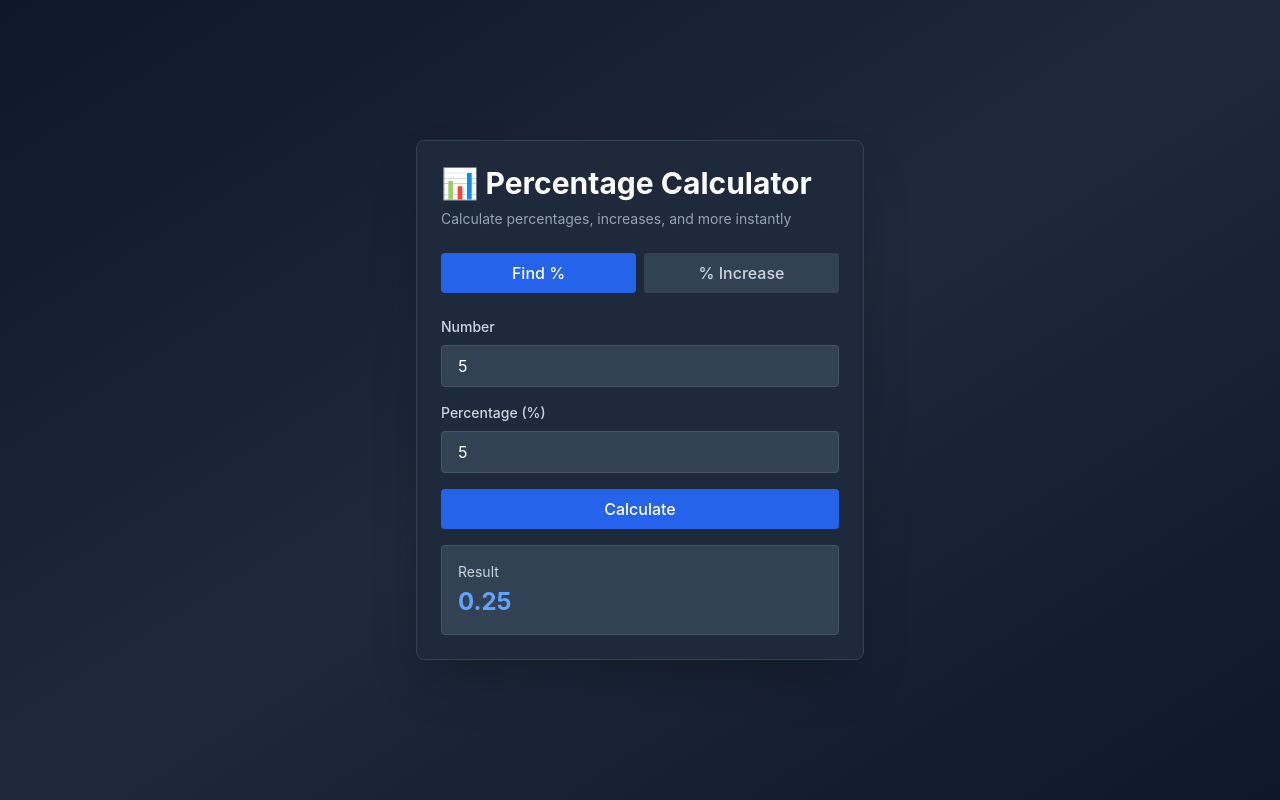
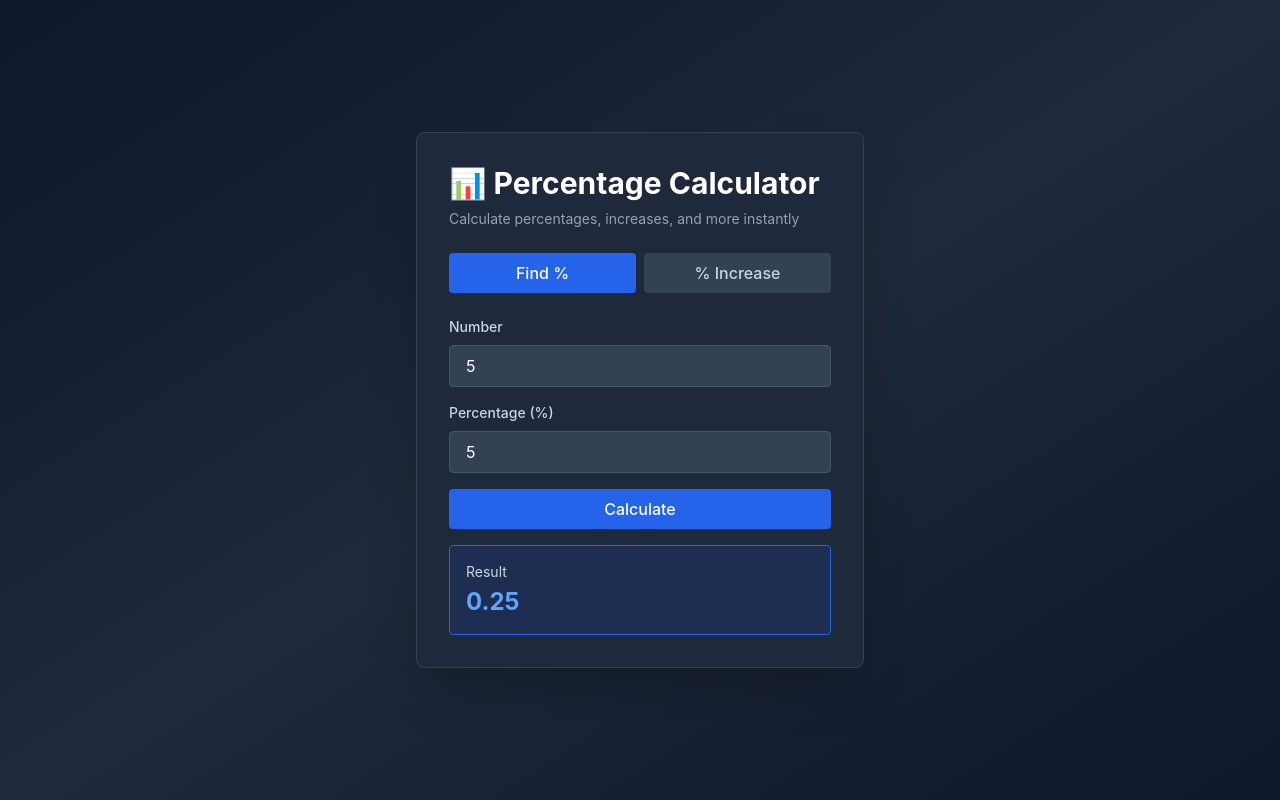
Before and after one commit to rakeshv02/percentage-calculator, a React (Vite) app: page / in a window 1280 px wide. Both pictures are taken after typing "5", "5" into the empty fields and a click on the button "Calculate". Built offline with nearby package versions, Linux system fonts and the light colour scheme.

Commit message:
Update App.jsx

```diff
--- a/src/App.jsx
+++ b/src/App.jsx
@@ -30,14 +30,10 @@ export default function App() {
   return (
     <div className="min-h-screen bg-gradient-to-br from-slate-900 via-slate-800 to-slate-900 flex items-center justify-center p-4">
       <div className="w-full max-w-md">
-        <div className="bg-slate-800 rounded-lg shadow-2xl p-6 border border-slate-700">
+        <div className="bg-slate-800 rounded-lg shadow-2xl p-8 border border-slate-700">
           <div className="mb-6">
-            <h1 className="text-3xl font-bold text-white mb-2">
-              📊 Percentage Calculator
-            </h1>
-            <p className="text-slate-400 text-sm">
-              Calculate percentages, increases, and more instantly
-            </p>
+            <h1 className="text-3xl font-bold text-white mb-2">📊 Percentage Calculator</h1>
+            <p className="text-slate-400 text-sm">Calculate percentages, increases, and more instantly</p>
           </div>
 
           <div className="flex gap-2 mb-6">
@@ -66,28 +62,24 @@ export default function App() {
           {tab === 'findPercentage' && (
             <div className="space-y-4">
               <div>
-                <label className="block text-sm font-medium text-slate-300 mb-2">
-                  Number
-                </label>
+                <label className="block text-sm font-medium text-slate-300 mb-2">Number</label>
                 <input
                   type="number"
                   value={number}
                   onChange={(e) => setNumber(e.target.value)}
                   placeholder="Enter number"
-                  className="w-full px-4 py-2 bg-slate-700 border border-slate-600 rounded text-white placeholder-slate-400 focus:outline-none focus:border-blue-500 focus:ring-1 focus:ring-blue-500"
+                  className="w-full px-4 py-2 bg-slate-700 border border-slate-600 rounded text-white placeholder-slate-400 focus:outline-none focus:border-blue-500"
                 />
               </div>
 
               <div>
-                <label className="block text-sm font-medium text-slate-300 mb-2">
-                  Percentage (%)
-                </label>
+                <label className="block text-sm font-medium text-slate-300 mb-2">Percentage (%)</label>
                 <input
                   type="number"
                   value={percentage}
                   onChange={(e) => setPercentage(e.target.value)}
                   placeholder="Enter percentage"
-                  className="w-full px-4 py-2 bg-slate-700 border border-slate-600 rounded text-white placeholder-slate-400 focus:outline-none focus:border-blue-500 focus:ring-1 focus:ring-blue-500"
+                  className="w-full px-4 py-2 bg-slate-700 border border-slate-600 rounded text-white placeholder-slate-400 focus:outline-none focus:border-blue-500"
                 />
               </div>
 
@@ -99,7 +91,7 @@ export default function App() {
               </button>
 
               {result !== null && (
-                <div className="bg-slate-700 p-4 rounded border border-slate-600">
+                <div className="bg-blue-900 bg-opacity-30 p-4 rounded border border-blue-600">
                   <p className="text-slate-300 text-sm mb-1">Result</p>
                   <p className="text-2xl font-bold text-blue-400">{result}</p>
                 </div>
@@ -110,28 +102,24 @@ export default function App() {
           {tab === 'increase' && (
             <div className="space-y-4">
               <div>
-                <label className="block text-sm font-medium text-slate-300 mb-2">
-                  Original Number
-                </label>
+                <label className="block text-sm font-medium text-slate-300 mb-2">Original Number</label>
                 <input
                   type="number"
                   value={originalNumber}
                   onChange={(e) => setOriginalNumber(e.target.value)}
                   placeholder="Enter original number"
-                  className="w-full px-4 py-2 bg-slate-700 border border-slate-600 rounded text-white placeholder-slate-400 focus:outline-none focus:border-blue-500 focus:ring-1 focus:ring-blue-500"
+                  className="w-full px-4 py-2 bg-slate-700 border border-slate-600 rounded text-white placeholder-slate-400 focus:outline-none focus:border-blue-500"
                 />
               </div>
 
               <div>
-                <label className="block text-sm font-medium text-slate-300 mb-2">
-                  % Increase
-                </label>
+                <label className="block text-sm font-medium text-slate-300 mb-2">% Increase</label>
                 <input
                   type="number"
                   value={percentageIncrease}
                   onChange={(e) => setPercentageIncrease(e.target.value)}
                   placeholder="Enter percentage increase"
-                  className="w-full px-4 py-2 bg-slate-700 border border-slate-600 rounded text-white placeholder-slate-400 focus:outline-none focus:border-blue-500 focus:ring-1 focus:ring-blue-500"
+                  className="w-full px-4 py-2 bg-slate-700 border border-slate-600 rounded text-white placeholder-slate-400 focus:outline-none focus:border-blue-500"
                 />
               </div>
 
@@ -143,7 +131,7 @@ export default function App() {
               </button>
 
               {increaseResult && (
-                <div className="bg-slate-700 p-4 rounded border border-slate-600 space-y-2">
+                <div className="bg-blue-900 bg-opacity-30 p-4 rounded border border-blue-600 space-y-2">
                   <div>
                     <p className="text-slate-300 text-sm">Increase Amount</p>
                     <p className="text-xl font-bold text-blue-400">{increaseResult.increase}</p>
```
